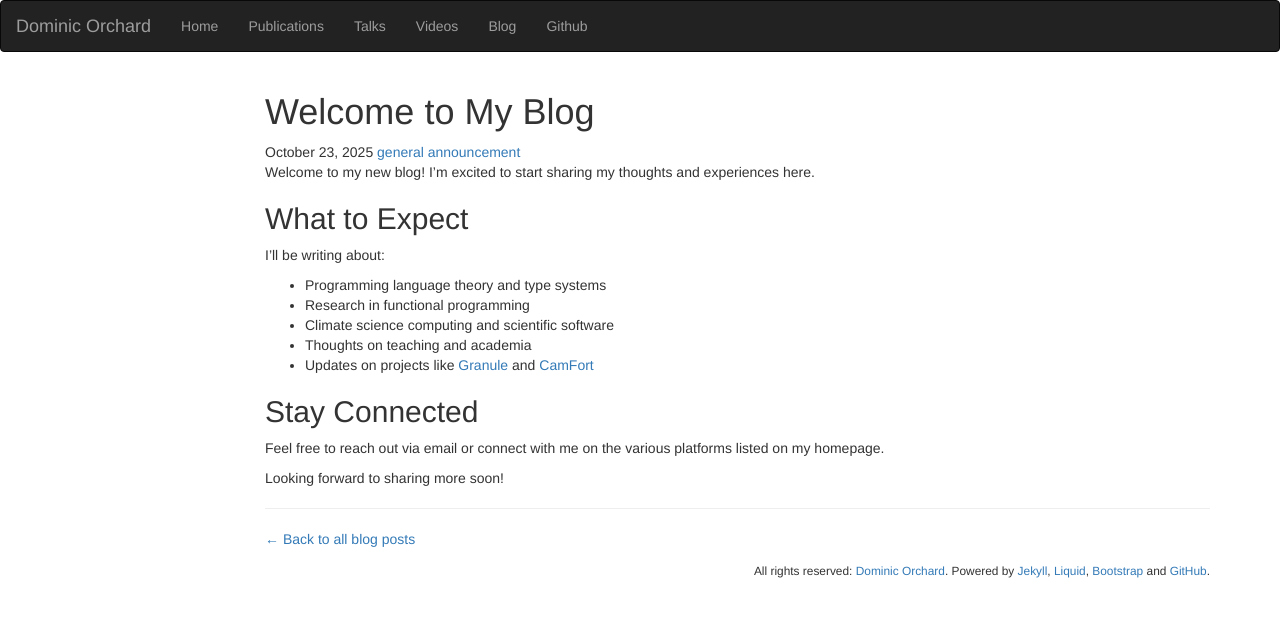
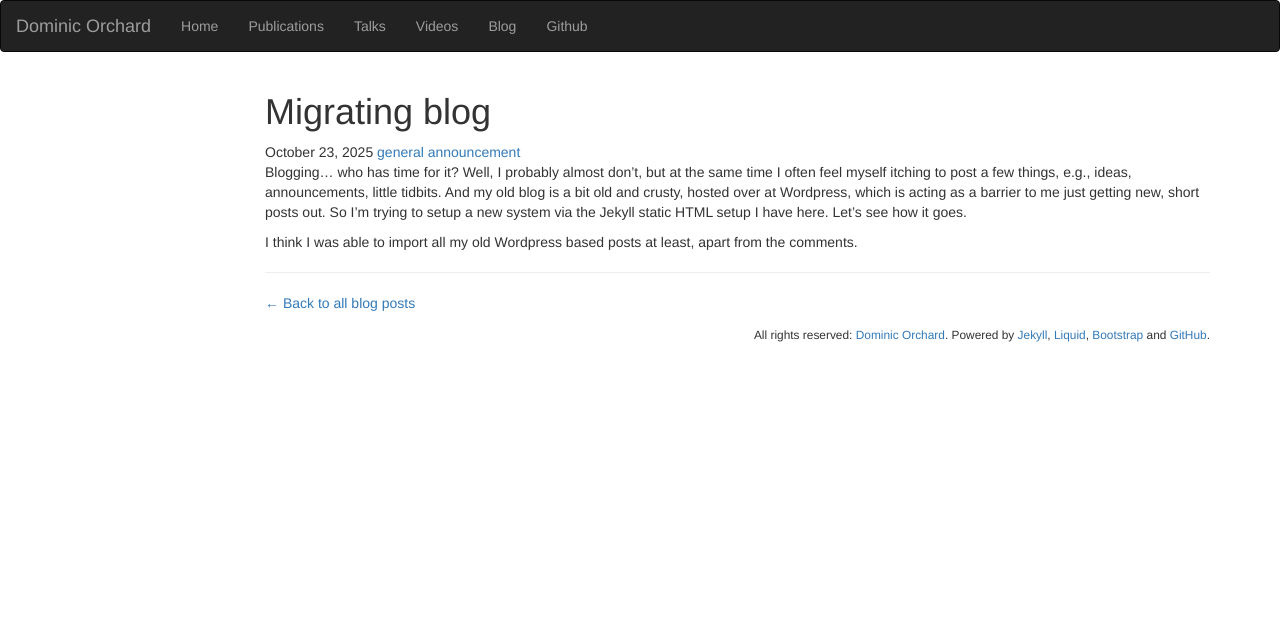
Before and after one commit to dorchard/dorchard.github.io, a Jekyll site: the page built from _blog/2025-10-23-welcome.md, in a window 1280 px wide. Shown: the top 617 px of the page. Built offline with Jekyll 4.4.1, drawn with Linux system fonts in a browser that asks for light colours.

Commit message:
blog post 1

```diff
--- a/_blog/2025-10-23-welcome.md
+++ b/_blog/2025-10-23-welcome.md
@@ -1,25 +1,14 @@
 ---
 layout: blog-post
-title: "Welcome to My Blog"
+title: "Migrating blog"
 date: 2025-10-23
 categories: [general, announcement]
-excerpt: "This is the first post on my new blog. Here I'll be sharing thoughts on programming languages, type systems, and climate science computing."
+excerpt: "This is the first post on my new blog, and an attempt to migrate over my old posts from WordPress"
 ---
 
-Welcome to my new blog! I'm excited to start sharing my thoughts and experiences here.
+Blogging... who has time for it? Well, I probably almost don't, but at the same time I often feel myself
+itching to post a few things, e.g., ideas, announcements, little tidbits. And my old blog is a bit old
+and crusty, hosted over at Wordpress, which is acting as a barrier to me just getting new, short posts out.
+So I'm trying to setup a new system via the Jekyll static HTML setup I have here. Let's see how it goes.
 
-## What to Expect
-
-I'll be writing about:
-
-- Programming language theory and type systems
-- Research in functional programming
-- Climate science computing and scientific software
-- Thoughts on teaching and academia
-- Updates on projects like [Granule](https://granule-project.github.io/) and [CamFort](http://camfort.github.io)
-
-## Stay Connected
-
-Feel free to reach out via email or connect with me on the various platforms listed on my homepage.
-
-Looking forward to sharing more soon!
+I think I was able to import all my old Wordpress based posts at least, apart from the comments.
--- a/blog.html
+++ b/blog.html
@@ -1,6 +1,9 @@
 ---
 layout: default
 title: Blog
+sitemap:
+    priority: 0.9
+    changefreq: monthly
 ---
 
 <div class="blog-container">
```
Also changed, not shown: _blog/2025-09-15-graded-types.md (deleted, +0 -32 lines).
